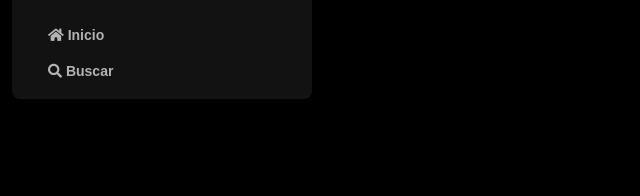
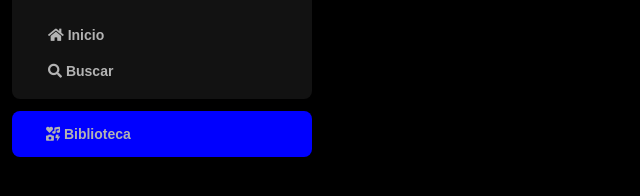
Before and after one commit to MichaelKnopacki/Imersao25-Spotify, a plain HTML site: page index.html in a window 1280 px wide. Shown: the part 74-270 px from the top of the page, without its empty margins (0-640 px from the left). Drawn offline with Linux system fonts and the light colour scheme.

Commit message:
Atividade desafio aula1

```diff
--- a/index.html
+++ b/index.html
@@ -29,7 +29,7 @@
                         </li>
                         <li>
                             <a href="">
-                                <span class="fa fa-search   "></span>
+                                <span class="fa fa-search"></span>
                                 <span>Buscar</span>
                             </a>
                         </li>
@@ -37,6 +37,12 @@
                 </div>
             </div>
         </nav>
+        <div id="biblioteca">
+            <a>
+                <span class="fa fa-icons"></span>
+                <span>Biblioteca</span>
+            </a>
+        </div>
     </div>
     </body>
 </html>
--- a/style.css
+++ b/style.css
@@ -44,3 +44,16 @@ body {
 .logo img{
     width: 80px;
 }
+
+#biblioteca{
+    margin-top: 12px;
+    background-color: blue;
+    display: flex;
+    border-radius: 8px;
+    padding: 16px 0 16px 34px;
+    color: #b3b3b3;
+    text-decoration: none;
+    font-weight: 600;
+    font-size: 14px;
+    font-family: "DM sans", sans-serif;
+}
```
Also changed, not shown: 1 other file.
